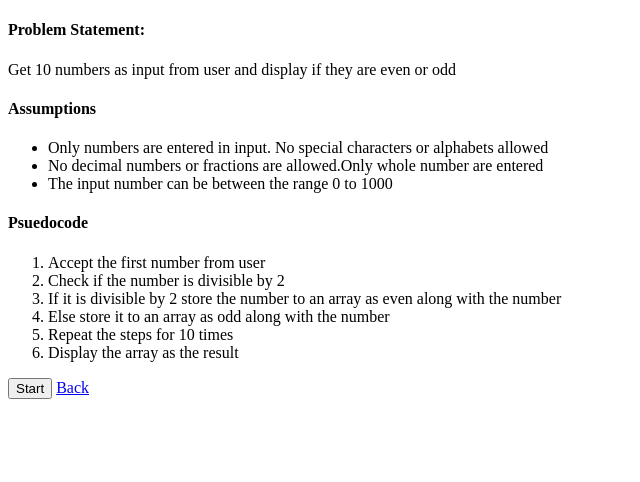
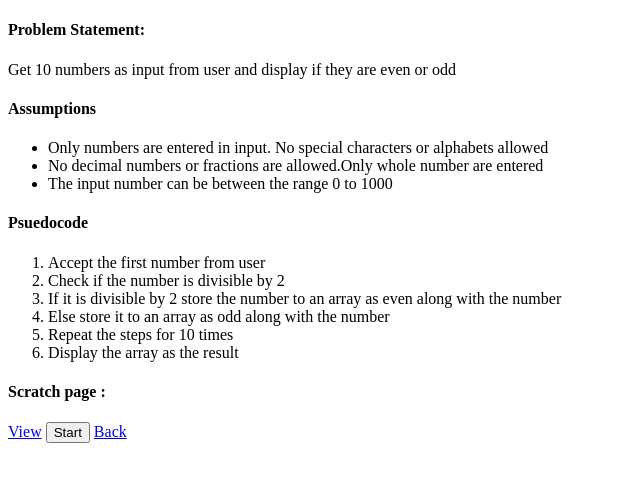
Before and after one commit to swineethamurthy/js-problems, a plain HTML site: page check-even-odd.html in a window 1280 px wide. Shown: the whole page, without its empty margins (0-640 px from the left). Drawn offline with Linux system fonts and the light colour scheme.

Commit message:
added scratch page link

```diff
--- a/check-even-odd.html
+++ b/check-even-odd.html
@@ -37,6 +37,8 @@
       <li>Repeat the steps for 10 times</li>
       <li>Display the array as the result</li>
     </ol>
+    <h4>Scratch page :</h4>
+    <a href="https://scratch.mit.edu/projects/722225312">View</a>
     <button onclick="onButtonClick()">Start</button>
     <a href="index.html">Back</a>
   </body>
```
Also changed, not shown: find-largest-number.html (+2 -0 lines), sum-of-10-numbers.html (+2 -0 lines).
